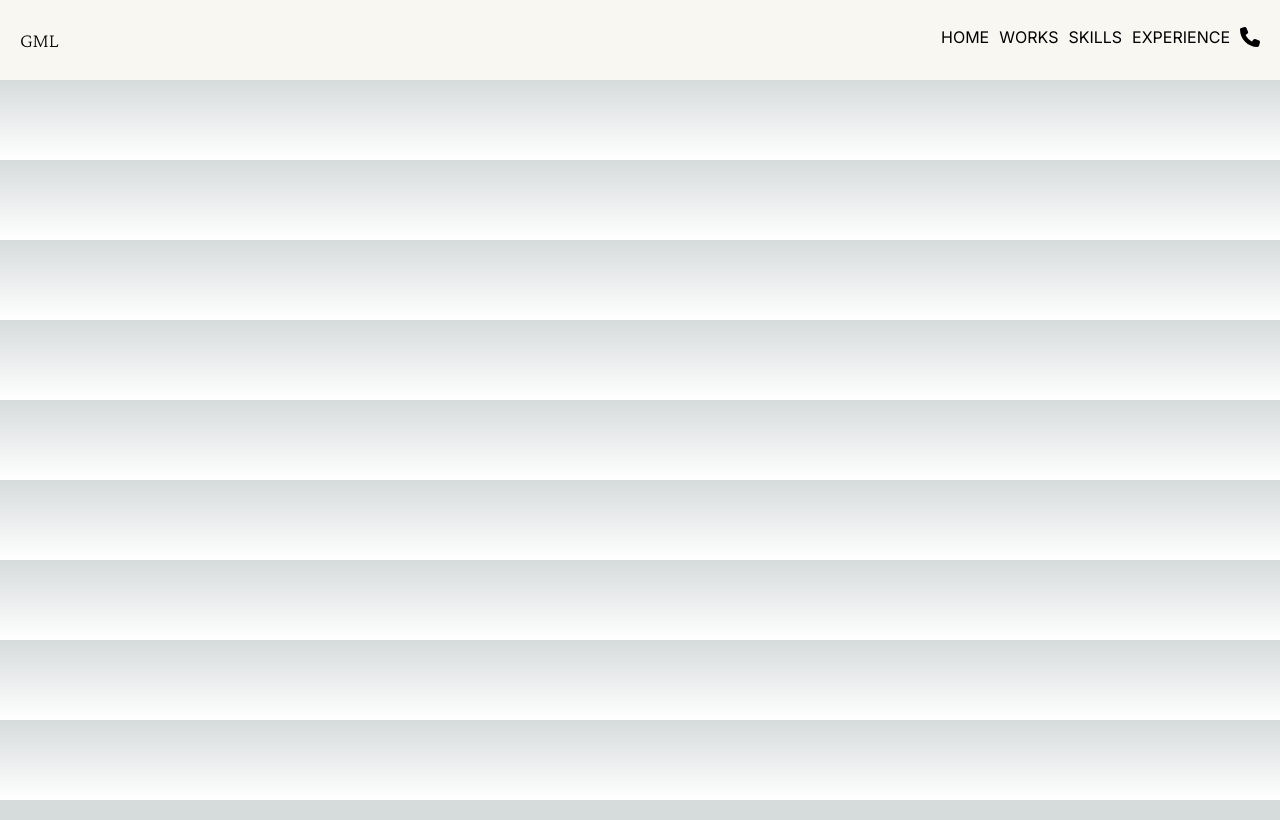
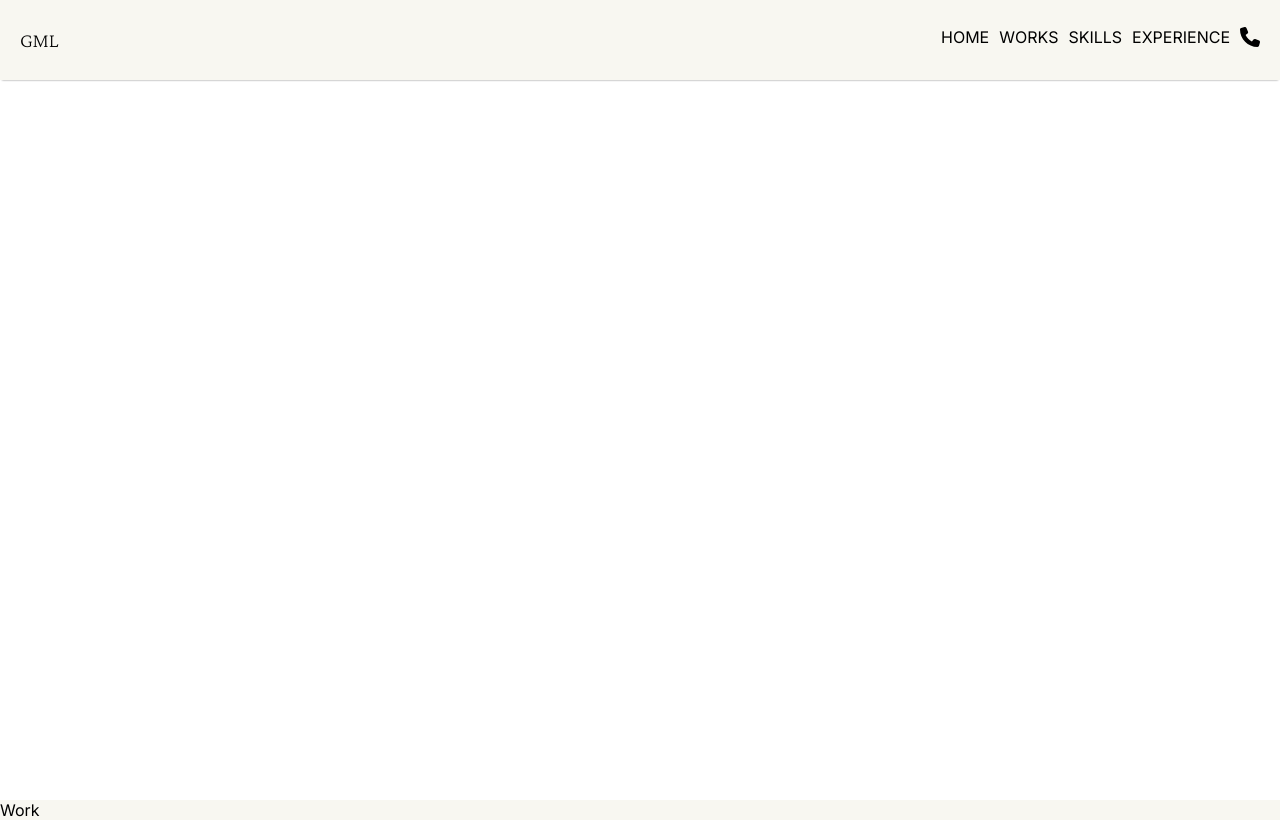
Before and after one commit to GusLDev/my_portfolioV1, a Next.js app: page / in a window 1280 px wide. Built offline with nearby package versions, Linux system fonts and the light colour scheme.

Commit message:
Changes in Header

```diff
--- a/src/app/components/Home.jsx
+++ b/src/app/components/Home.jsx
@@ -1,8 +1,10 @@
 import React from 'react'
-
+import Styles from '../styles/Home.module.css'
 const Home = () => {
   return (
-    <div>Home</div>
+    <div className={Styles.container}>
+
+    </div>
   )
 }
 
--- /dev/null
+++ b/src/app/components/Work.jsx
@@ -0,0 +1,9 @@
+import React from 'react'
+
+const Work = () => {
+  return (
+    <div>Work</div>
+  )
+}
+
+export default Work
--- a/src/app/page.js
+++ b/src/app/page.js
@@ -1,9 +1,17 @@
 import styles from './page.module.css'
 import Header from './components/Header'
+import HomeSection from './components/Home'
+import Work from './components/Work'
 export default function Home() {
   return (
-    <main className={styles.container}>
-      <Header/>
-    </main>
+    <div>
+      <header>
+        <Header/>
+      </header>
+      <main className={styles.container}>
+        <HomeSection/>
+        <Work/>
+      </main>
+    </div>
   )
 }
--- a/src/app/styles/Header.module.css
+++ b/src/app/styles/Header.module.css
@@ -6,6 +6,10 @@
     display: flex;
     justify-content: space-between;
     align-items: center;
+    position: fixed;
+     top: 0;
+     background: #F8F7F1;
+     box-shadow: 0 2px 2px -2px gray;
 }
 .name{
     font-size: 20px;
--- /dev/null
+++ b/src/app/styles/Home.module.css
@@ -0,0 +1,4 @@
+.container{
+    height: 100vh;
+    background-color: white;
+}
```
